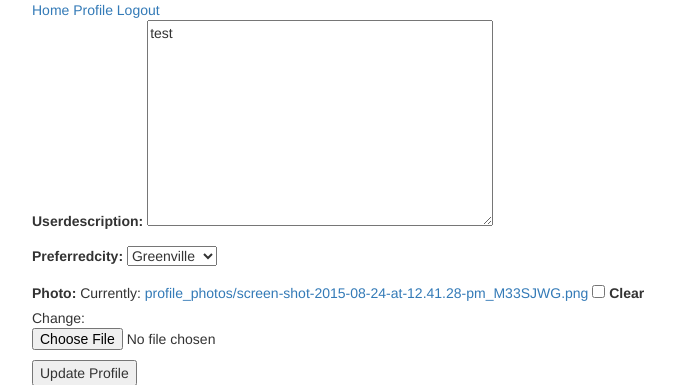
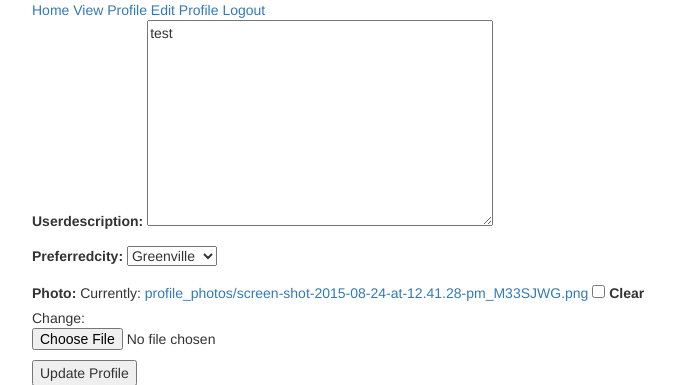
Before and after one commit to KiaraRaynS/Catslist-23-06-16-, a Django app: page /accounts/profile/ in a window 1280 px wide. Shown: the top 385 px of the page, without its empty margins (38-713 px from the left). Run offline with Django 3.2, Linux system fonts and the light colour scheme; a user stored in the database is signed in; data comes from the database, SQL or seed files in the repository; some libraries are stand-ins or nearby versions.

Commit message:
User profile page added

```diff
--- a/appcatslist/templates/base.html
+++ b/appcatslist/templates/base.html
@@ -15,7 +15,8 @@
     <a href="{% url 'indexview' %}">Home</a>
     <!-- If logged in -->
     {% if request.user.is_authenticated %}
-    <a href="{% url 'profileview' %}">Profile</a>
+    <a href="{% url 'userprofileview' user.username %}">View Profile</a>
+    <a href="{% url 'profileview' %}">Edit Profile</a>
     <a href="{% url 'logout' %}?next=/">Logout</a>
     <!-- If not logged in -->
     {% else %}
--- /dev/null
+++ b/appcatslist/templates/userprofile.html
@@ -0,0 +1,5 @@
+{% extends 'base.html' %}
+
+{% block bodycontent %}
+  <p>Html loaded</p>
+{% endblock %}
--- a/appcatslist/views.py
+++ b/appcatslist/views.py
@@ -50,7 +50,8 @@ class UserProfileView(TemplateView):
     template_name = 'userprofile.html'
 
     def get_queryset(self):
-        user = self.kwargs['pk']
+        user = self.kwargs['username']
+        return UserProfile.objects.filter(user__username=user)
 
 
 class CityListView(ListView):
--- a/projectcastlist/urls.py
+++ b/projectcastlist/urls.py
@@ -26,7 +26,9 @@ urlpatterns = [
     url(r'logout/$', logout, name='logout'),
     url(r'login/$', login, name='login'),
     url(r'^register/$', RegisterView.as_view(), name='registerview'),
+    # User Edit Profile View
     url(r'^accounts/profile/$', ProfileView.as_view(), name='profileview'),
-    url(r'profile/(?P<pk>\d+)/$', UserProfileView.as_view(), name='userprofileview'),
-    url(r'^cities/(?P<city>\w+)/$', CityListView.as_view(), name='citylistview')
+    # View User Profile Details
+    url(r'profiledetails/(?P<username>\w+)/$', UserProfileView.as_view(), name='userprofileview'),
+    url(r'^cities/(?P<city>\w+)/$', CityListView.as_view(), name='citylistview'),
 ] + static(settings.MEDIA_URL, document_root=settings.MEDIA_ROOT)
```
Also changed, not shown: 1 other file.
